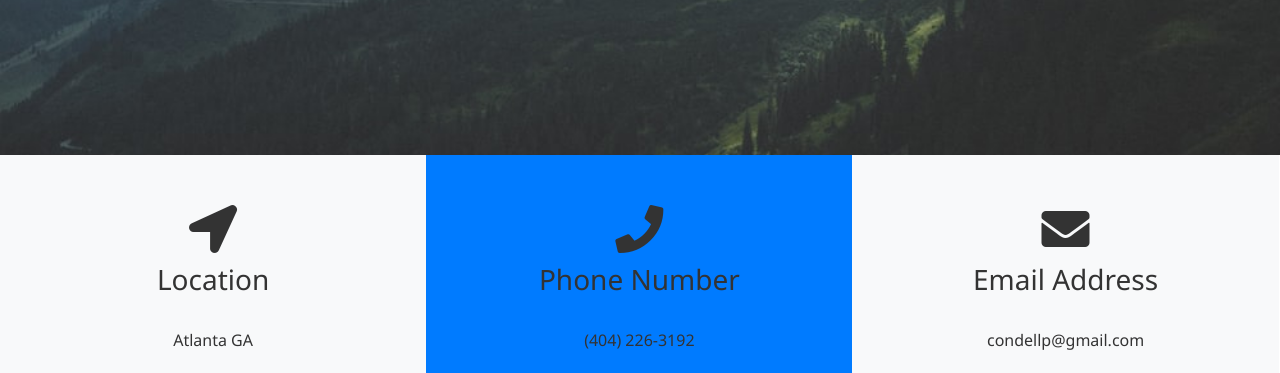
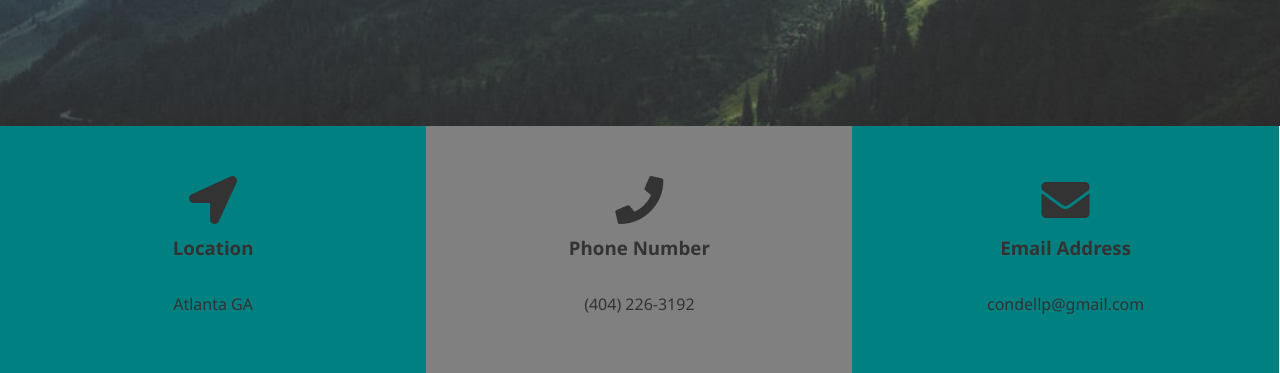
Before and after one commit to rubbishspitfire/rubbishspitspitfire.github.io, a plain HTML site: page index.html in a window 1280 px wide. Shown: the part 541-914 px from the top of the page. Drawn offline with nearby package versions, Linux system fonts and the light colour scheme.

Commit message:
delete some changes

```diff
--- a/index.html
+++ b/index.html
@@ -5,7 +5,6 @@
   <meta name="viewport" content="width=device-width, initial-scale=1.0">
   <meta http-equiv="X-UA-Compatible" content="ie=edge">
   <meta name="description" content="Welcome to my portfolio.">
-  <link rel="stylesheet" href="https://stackpath.bootstrapcdn.com/bootstrap/4.4.1/css/bootstrap.min.css" integrity="sha384-Vkoo8x4CGsO3+Hhxv8T/Q5PaXtkKtu6ug5TOeNV6gBiFeWPGFN9MuhOf23Q9Ifjh" crossorigin="anonymous">
   <link rel="stylesheet" href="https://use.fontawesome.com/releases/v5.6.1/css/all.css" integrity="sha384-gfdkjb5BdAXd+lj+gudLWI+BXq4IuLW5IT+brZEZsLFm++aCMlF1V92rMkPaX4PP" crossorigin="anonymous">
   <link rel="stylesheet" href="css/style.css">
   <title>My Portfolio| Welcome</title>
```
